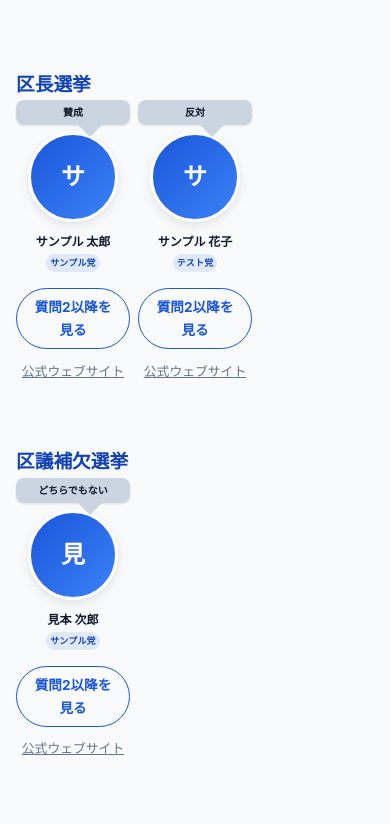
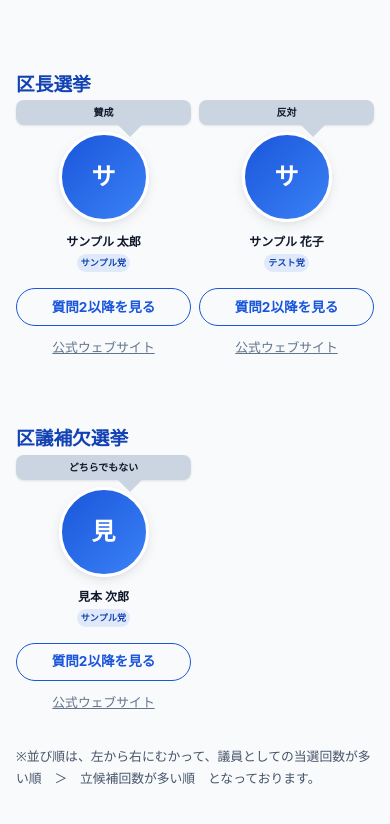
Before and after one commit to kawazusa/2026nakanovote, a Gatsby site: page / in a window 390 px wide. Shown: the part 800-1624 px from the top of the page. Built offline with nearby package versions, Linux system fonts and the light colour scheme; Gatsby itself is replaced by a stand-in of ours; no server answers; a web font is replaced by a local one.

Commit message:
レイアウト変更
メディアクエリの変更。注釈追加。スプレッドシートからの回答が空欄（または空白文字のみ）だった場合に、その質問項目をスキップして表示しない処理を追加

```diff
--- a/src/components/QuestionAnswer.js
+++ b/src/components/QuestionAnswer.js
@@ -74,7 +74,7 @@ const AdditionalAnswersFetcher = ({ url }) => {
         const questionText = row[qKey];
         const answerText = row[aKey];
 
-        if (!questionText && !answerText) return null;
+        if (!questionText || !answerText || answerText.trim() === "") return null;
 
         return (
           <div key={index} style={{ marginBottom: "1.5rem", borderTop: index === 0 ? "1px dashed var(--color-border)" : "1px dashed var(--color-border)", paddingTop: "1.5rem" }}>
@@ -105,7 +105,7 @@ const QuestionAnswer = ({ answers }) => {
     );
   }
 
-  const normalAnswers = answers.filter(a => ["Q2", "Q3"].includes(a.key));
+  const normalAnswers = answers.filter(a => ["Q2", "Q3"].includes(a.key) && a.value && a.value.trim() !== "");
   const q4Num = answers.find(a => a.key === "Q4_num")?.value;
   const q4Content = answers.find(a => a.key === "Q4_content")?.value;
   const q4Answer = answers.find(a => a.key === "Q4_answer")?.value;
@@ -154,7 +154,7 @@ const QuestionAnswer = ({ answers }) => {
       })}
 
       {/* Q4 (有権者からの質問) */}
-      {(q4Num || q4Content || q4Answer) && (
+      {q4Answer && q4Answer.trim() !== "" && (
         <div style={{ padding: "var(--space-6) var(--space-8)", borderBottom: "1px solid var(--color-border)" }}>
           <h3 style={{ fontSize: "1.2rem", fontWeight: "700", color: "var(--color-primary)", marginBottom: "1rem", borderBottom: "1px dashed var(--color-border)", paddingBottom: "0.5rem" }}>
             質問４．有権者からの質問に一つお答えください
--- a/src/styles/global.css
+++ b/src/styles/global.css
@@ -355,7 +355,7 @@ img {
 }
 
 .candidates-grid--5cols {
-  grid-template-columns: repeat(5, 1fr);
+  grid-template-columns: repeat(4, 1fr);
 }
 
 /* ---------- 候補者カード ---------- */
@@ -812,7 +812,7 @@ img {
   .candidates-grid,
   .candidates-grid--4cols,
   .candidates-grid--5cols {
-    grid-template-columns: repeat(3, 1fr);
+    grid-template-columns: repeat(4, 1fr);
     gap: var(--space-2);
   }
 
@@ -858,6 +858,14 @@ img {
 
   .answers-section__header {
     padding: var(--space-4) var(--space-4);
+  }
+}
+
+@media (max-width: 768px) and (orientation: portrait) {
+  .candidates-grid,
+  .candidates-grid--4cols,
+  .candidates-grid--5cols {
+    grid-template-columns: repeat(2, 1fr);
   }
 }
 
--- a/src/templates/index.js
+++ b/src/templates/index.js
@@ -65,9 +65,7 @@ const IndexPage = ({ pageContext }) => {
           {candidates.length > 0 ? (
             <div className="candidates-groups">
               {Object.entries(groupedCandidates).map(([type, candidatesInGroup]) => {
-                // 4人なら4列、5人なら5列になるようなクラスを付与
-                const cols = candidatesInGroup.length === 5 ? 5 : 4;
-                const gridClass = `candidates-grid candidates-grid--${cols}cols`;
+                const gridClass = `candidates-grid candidates-grid--4cols`;
 
                 return (
                   <div key={type} className="candidate-group">
@@ -90,6 +88,10 @@ const IndexPage = ({ pageContext }) => {
               </p>
             </div>
           )}
+
+          <p style={{ marginTop: '2rem', fontSize: '0.8rem', color: '#475569', textAlign: 'left' }}>
+            ※並び順は、左から右にむかって、議員としての当選回数が多い順　＞　立候補回数が多い順　となっております。
+          </p>
         </div>
       </section>
     </Layout>
```
